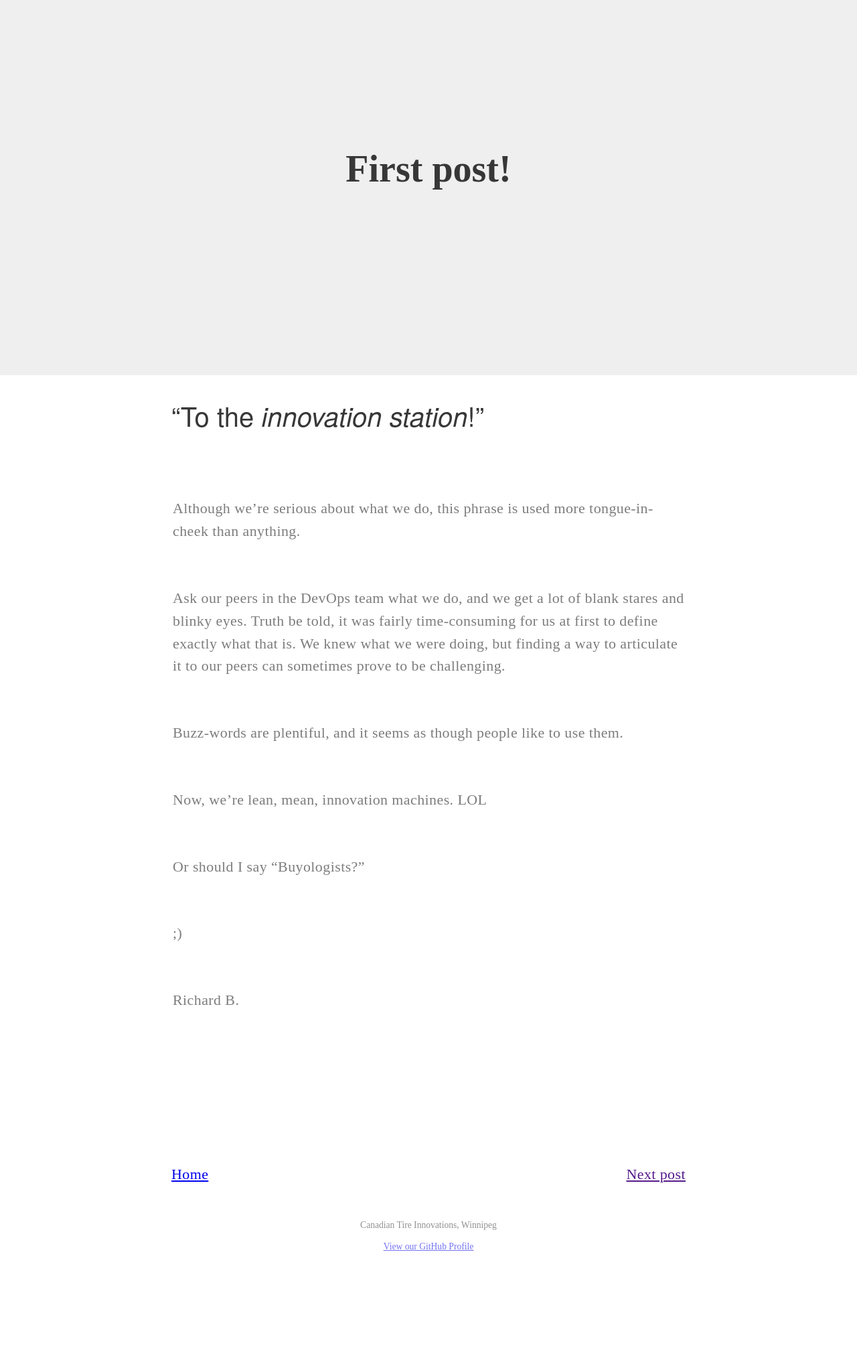
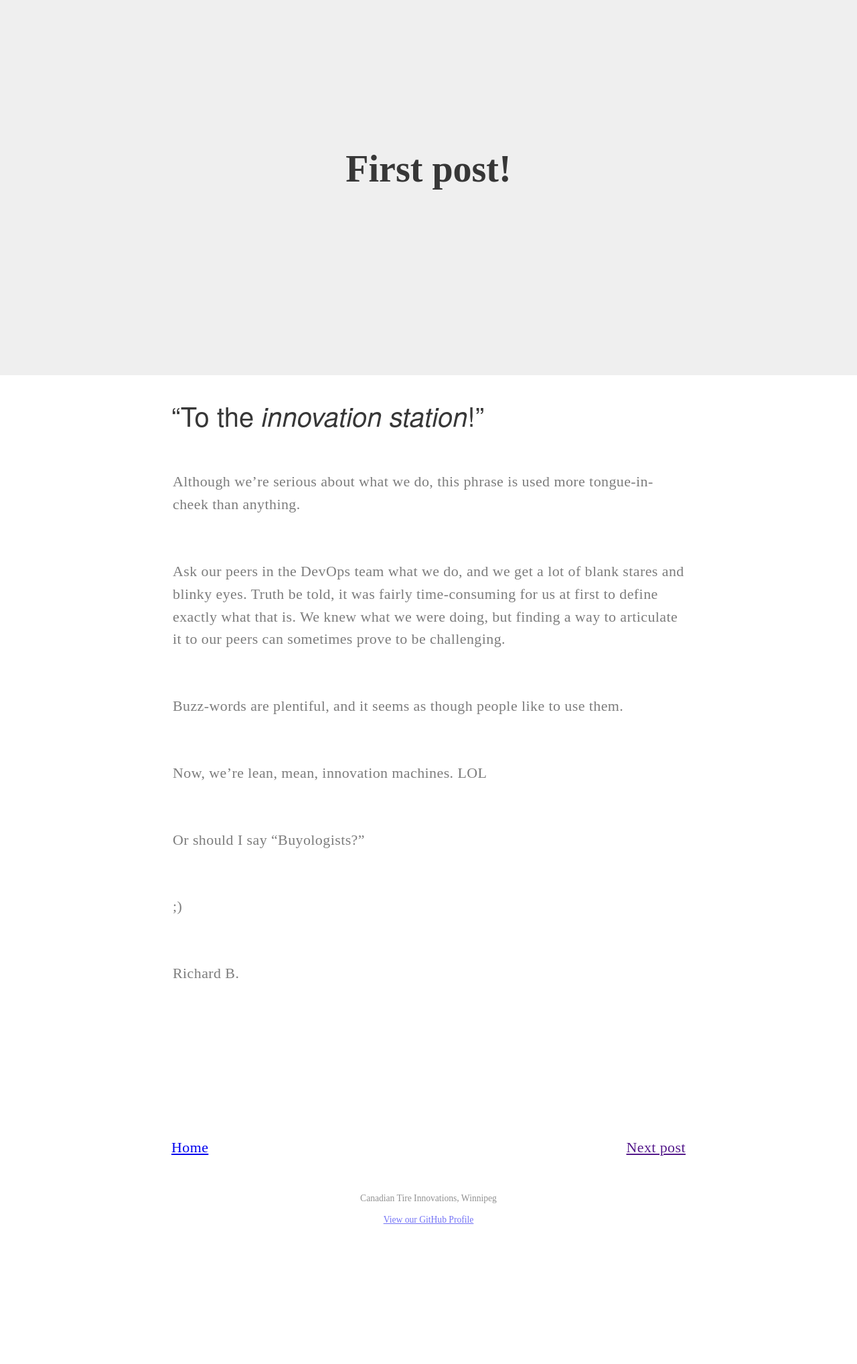
Before and after one commit to CTi-Winnipeg/cti-winnipeg.github.io, a Jekyll site: the page built from _posts/2015-01-21-first-post.md, in a window 1280 px wide. Shown: the whole page at 67% size. Built offline with Jekyll 4.4.1, drawn with Linux system fonts in a browser that asks for light colours; after the commit the page ends 1996 px from its top, so only the background shows below that.

Commit message:
Post style changes

```diff
--- a/stylesheets/styles.css
+++ b/stylesheets/styles.css
@@ -87,6 +87,8 @@
 /* post */
 
 header.post {
+  font-family: "futura-pt", "HelveticaNeue", "Roboto", sans-serif !important;
+  font-weight: 300;
   background-color: #efefef;
 }
 
@@ -97,12 +99,15 @@
 article.post h1, article.post h2, article.post h3, article.post h4, article.post h5 {
   font-family: "futura-pt", "HelveticaNeue", "Roboto", sans-serif;
   font-weight: 300;
+  padding: 1em 10%;
+}
+
+blockquote {
+  padding: 2em 20%;
 }
 
 article.post h1 {
   font-size: 2.5em;
-  padding: 2em 10%;
-  padding-top: 1em;
 }
 
 article.post > p {
```
